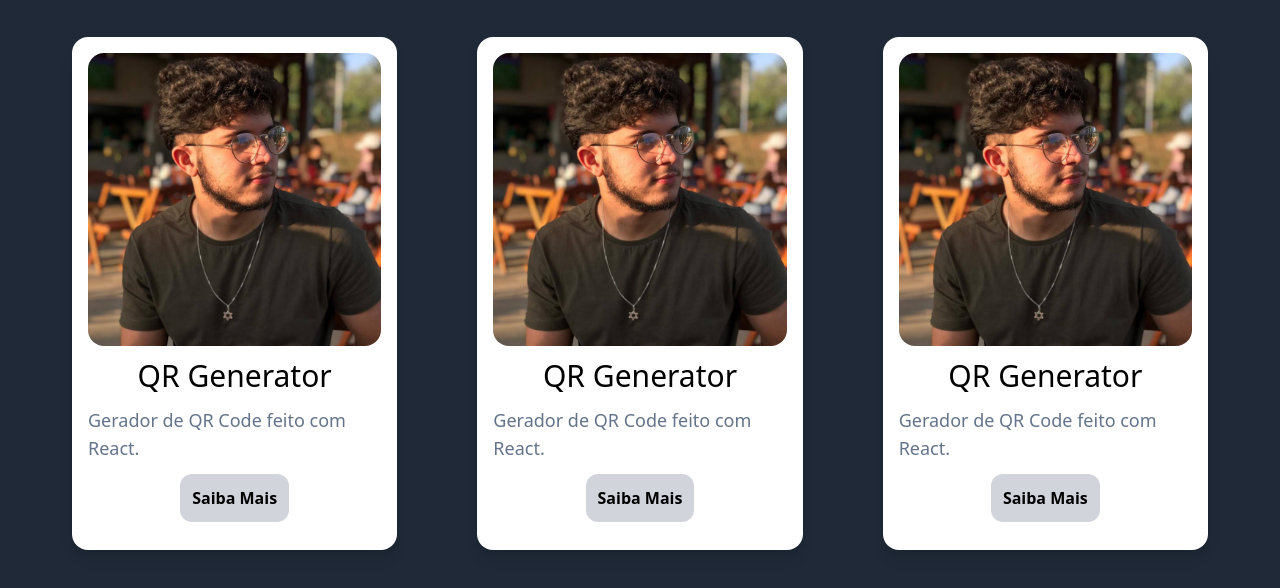
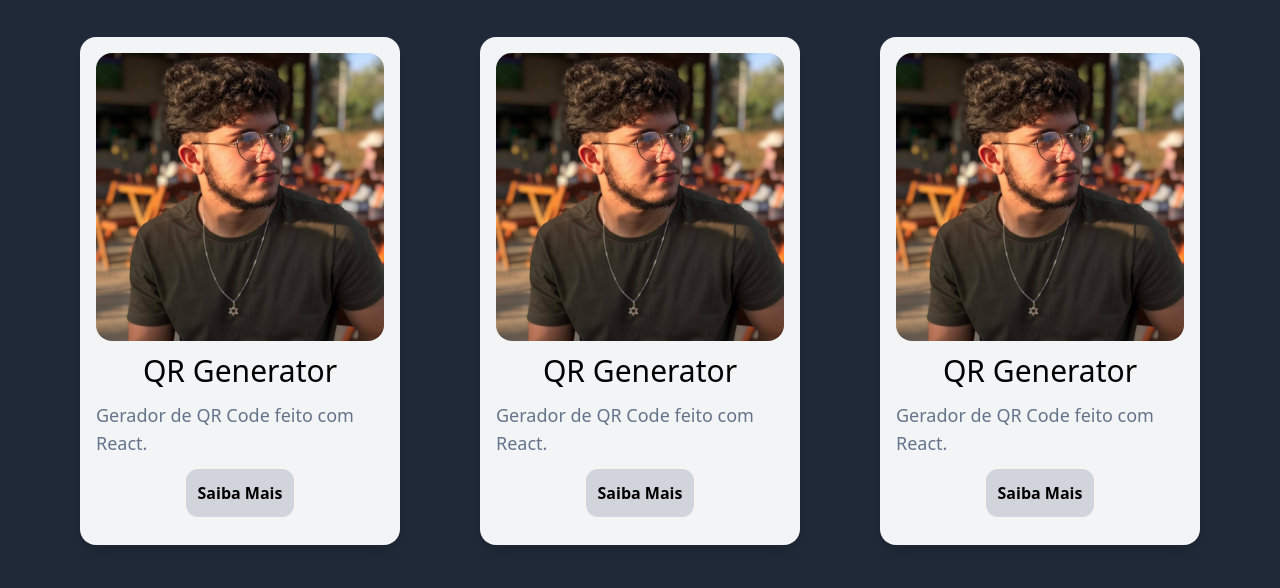
Before and after one commit to GLira4k/gl-portfolio, a plain HTML site: page index.html in a window 1280 px wide. Shown: the part 1327-1915 px from the top of the page. Drawn offline with nearby package versions, Linux system fonts and the light colour scheme.

Commit message:
Update index.html

```diff
--- a/index.html
+++ b/index.html
@@ -80,8 +80,8 @@
         <section id="projects">
             <h1>meus projetos</h1>
             <div class="w-full px-4 sm:px-6 lg:px-8 flex flex-col items-center justify-center">
-                <div class="grid grid-cols-1 md:grid-cols-2 lg:grid-cols-3 ">
-                    <div class="rounded-2xl shadow-lg bg-white m-10">
+                <div class="grid grid-cols-1 md:grid-cols-2 lg:grid-cols-3">
+                    <div class="rounded-2xl shadow-lg bg-gray-100 m-10 md:w-72 lg:w-80 hover:-translate-y-1 transition duration-150">
                         <div class="p-4 flex flex-col items-center">
                             <div class="rounded-2xl overflow-hidden">
                                 <img src="assets/imgs/user-photo.jpg" alt="">
@@ -91,7 +91,7 @@
                             <a href="https://qrcode-generator-glira4k.vercel.app/" target="_blank"><button class="bg-gray-300 m-3 p-3 rounded-xl font-semibold hover:bg-gray-400 hover:shadow-md transition duration-150 ">Saiba Mais</button></a>
                         </div>
                     </div>
-                    <div class="rounded-2xl shadow-lg bg-white m-10">
+                    <div class="rounded-2xl shadow-lg bg-gray-100 m-10 md:w-72 lg:w-80">
                         <div class="p-4 flex flex-col items-center">
                             <div class="rounded-2xl overflow-hidden">
                                 <img src="assets/imgs/user-photo.jpg" alt="">
@@ -101,7 +101,7 @@
                             <a href="https://qrcode-generator-glira4k.vercel.app/" target="_blank"><button class="bg-gray-300 m-3 p-3 rounded-xl font-semibold hover:bg-gray-400 hover:shadow-md transition duration-150 ">Saiba Mais</button></a>
                         </div>
                     </div>
-                    <div class="rounded-2xl shadow-lg bg-white m-10">
+                    <div class="rounded-2xl shadow-lg bg-gray-100 m-10 md:w-72 lg:w-80">
                         <div class="p-4 flex flex-col items-center">
                             <div class="rounded-2xl overflow-hidden">
                                 <img src="assets/imgs/user-photo.jpg" alt="">
```
